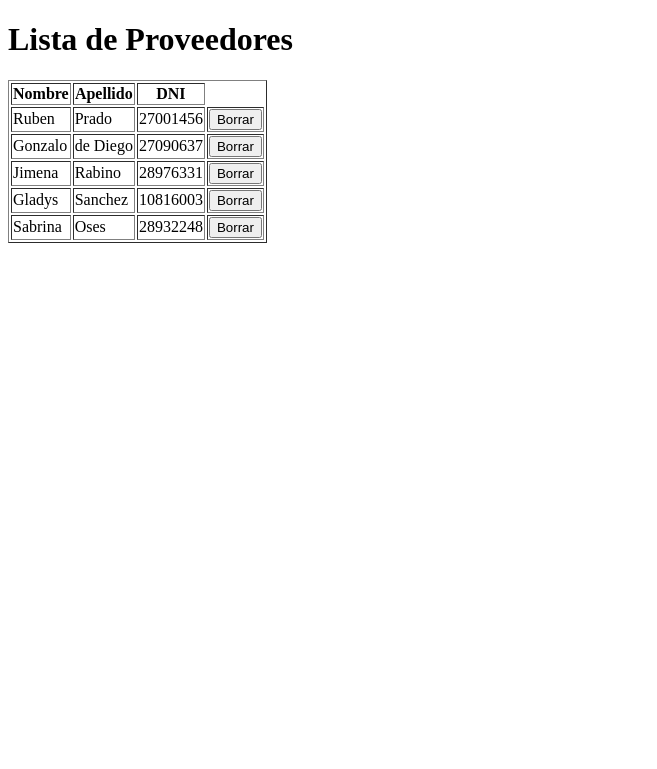
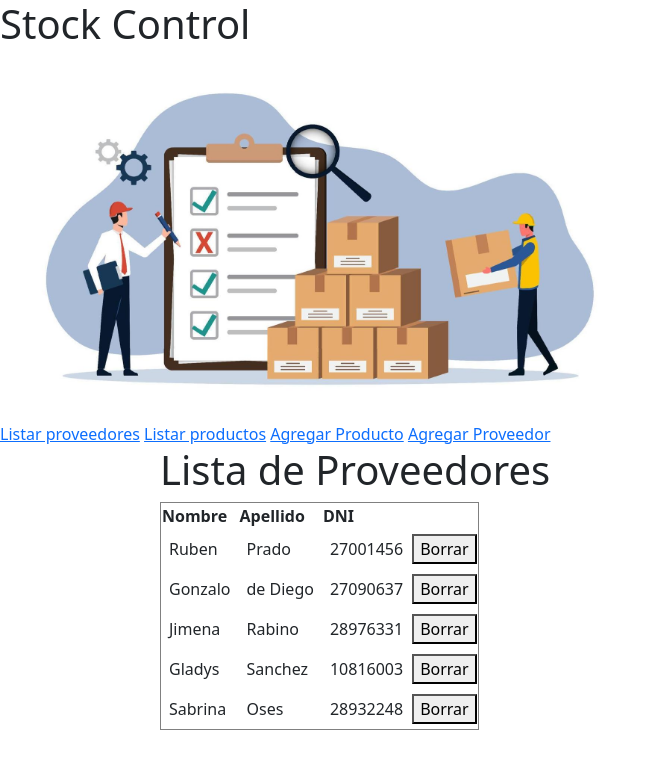
Before and after one commit to sabrinaoses/Tintegrador_Stock_control, a Django app: page /listar_proveedor/ in a window 1280 px wide. Shown: the top 769 px of the page, without its empty margins (0-657 px from the left). Run offline with Django 5.2, Linux system fonts and the light colour scheme; data comes from the database, SQL or seed files in the repository; parts of the project's set-up code (start-up, migrations or seed data) failed here and were passed over.

Commit message:
cambios en stock_control

```diff
--- a/compra/templates/compra/agregar_proveedor.html
+++ b/compra/templates/compra/agregar_proveedor.html
@@ -12,4 +12,5 @@
         <input type="text" id="dni" name="dni"><br>
         <input type="submit" value="Agregar">
     </form>
+ <a href="{% url 'listar_proveedor' %}">Listar proveedor</a>
 {% endblock %}
--- a/compra/templates/compra/listar_proveedor.html
+++ b/compra/templates/compra/listar_proveedor.html
@@ -1,10 +1,7 @@
-<!DOCTYPE html>
-<html lang="en">
-  <head>
-    <meta charset="UTF-8" />
-    <title>StockControl - Listar Proveedor</title>
-  </head>
-  <body>
+{% extends "base/base.html" %}
+{% block content %}
+
+
     <h1>Lista de Proveedores</h1>
 
     <table border="1">
@@ -18,9 +15,9 @@
       <tbody>
         {% for proveedor in proveedores %}
         <tr>
-          <td>{{ proveedor.nombre }}</td>
-          <td>{{ proveedor.apellido }}</td>
-          <td>{{ proveedor.dni }}</td>
+          <td class="p-2">{{ proveedor.nombre }}</td>
+          <td class="p-2">{{ proveedor.apellido }}</td>
+          <td class="p-2">{{ proveedor.dni }}</td>
           <td>
             <form
               method="post"
@@ -38,5 +35,5 @@
         {% endfor %}
       </tbody>
     </table>
-  </body>
-</html>
+
+{% endblock %}
--- a/compra/urls.py
+++ b/compra/urls.py
@@ -1,16 +1,14 @@
 from django.urls import path
-from .views import  agregar_proveedor, agregar_producto, listar_proveedor, listar_productos, actualizar_producto, \
-    actualizar_proveedor
+from .views import  (agregar_proveedor, agregar_producto, listar_proveedor, listar_productos, actualizar_producto, actualizar_proveedor)
 
-app_name = 'compra'
 
 urlpatterns = [
 
-    path('', listar_proveedor, name="listar_proveedor"),
+
     path('agregar_proveedor/', agregar_proveedor, name='agregar_proveedor'),
-    path('agregar_producto /', agregar_producto, name='agregar_producto'),
+    path('agregar_producto/', agregar_producto, name='agregar_producto'),
     path('listar_proveedor/', listar_proveedor, name="listar_proveedor"),
-    path('listar_productos/', listar_productos, name="listar_productos"),
+    path('', listar_productos, name="listar_productos"),
     path('actualizar_producto/<int:pk>', actualizar_producto, name="actualizar_producto"),
     path('actualizar_proveedor/<int:pk>', actualizar_proveedor, name="actualizar_proveedor"),
 
--- a/compra/views.py
+++ b/compra/views.py
@@ -18,8 +18,8 @@
     else:
         producto_form = ProductoForm()
 
-    return render(request, 'compra/producto_form.html',
-                         {'form': producto_form})
+    return render(request, 'compra/agregar_producto.html',
+                         {'form': agregar_producto})
 
 
 def agregar_proveedor(request):
@@ -30,13 +30,13 @@
             # Se guardan los datos que provienen del formulario en la B.D.
             nuevo_proveedor = proveedor_form.save(commit=True)
             messages.success(request,
-                             'Se ha agregado correctamente el provvedor{}'.format(nuevo_proveedor))
+                             'Se ha agregado correctamente el proveedor{}'.format(nuevo_proveedor))
             return  redirect(reverse('proveedor:agregar_proveedor', args={nuevo_proveedor.id}))
     else:
         proveedor_form = ProveedorForm()
 
-    return render(request, 'compra/proveedor_form.html',
-                         {'form': proveedor_form})
+    return render(request, 'compra/agregar_proveedor.html',
+                         {'form': agregar_proveedor})
 
 
 #Crear proveedor
@@ -94,11 +94,11 @@
         producto.save()
 
         productos = Producto.objects.all()
-        return render(request, 'compra/listar_productos.html', {'productos': productos})
+        return render(request, 'listar_productos.html', {'productos': productos})
 
     else:
         producto = Producto.objects.get(pk=pk)
-        return render(request, 'compra/.html', {'producto': producto})
+        return render(request, 'listar_productos.html', {'producto': producto})
 
 #Actualizar Proveedor
 
@@ -116,11 +116,11 @@
         proveedor.save()
 
         proveedores = Proveedor.objects.all()
-        return render(request, 'compra/listar_proveedor.html', {'proveedores': proveedores})
+        return render(request, 'listar_proveedor.html', {'proveedores': proveedores})
 
     else:
         proveedor = Proveedor.objects.get(pk=pk)
-        return render(request, 'compra/actualizar_proveedor.html', {'proveedor': proveedor})
+        return render(request, 'actualizar_proveedor.html', {'proveedor': proveedor})
 
 
 #Borrar producto
--- a/templates/base/base.html
+++ b/templates/base/base.html
@@ -5,16 +5,22 @@
     <head>
         <meta charset="UTF-8" />
         <meta name="viewport" content="width=device-width, initial-scale=1.0" />
+        <link href="https://cdn.jsdelivr.net/npm/bootstrap@5.2.3/dist/css/bootstrap.min.css" rel="stylesheet" integrity="sha384-rbsA2VBKQhggwzxH7pPCaAqO46MgnOM80zW1RWuH61DGLwZJEdK2Kadq2F9CUG65" crossorigin="anonymous">
+       <script src="https://cdn.jsdelivr.net/npm/bootstrap@5.2.3/dist/js/bootstrap.bundle.min.js" integrity="sha384-kenU1KFdBIe4zVF0s0G1M5b4hcpxyD9F7jL+jjXkk+Q2h455rYXK/7HAuoJl+0I4" crossorigin="anonymous"></script>
         <title>Document</title>
     </head>
+
     <body>
         <header>
-            <h1>stock control</h1>
-            <img src="{% static 'imagenes/imagen_stock_control1.jpg' %}" alt="" />
+            <h1>Stock Control</h1>
+            <img class="w-50"src="{% static 'imagenes/imagen_stock_control1.jpg' %}" alt="" />
         </header>
         <nav>
-            <a href="{% url 'listar_proveedor' %}">Listar provedores</a>
+            <a class="nav-item" href="{% url 'listar_proveedor' %}">Listar proveedores</a>
+            <a class="nav-item" href="{% url 'listar_productos' %}">Listar productos</a>
+             <a class="nav-item" href="{% url 'agregar_producto' %}">Agregar Producto</a>
+             <a class="nav-item" href="{% url 'agregar_proveedor' %}">Agregar Proveedor</a>
         </nav>
-        <section>{% block content %}{% endblock %}</section>
+        <section class="w-75 mx-auto">{% block content %}{% endblock %}</section>
     </body>
 </html>
```
Also changed, not shown: compra/templates/compra/agregar_producto.html (+6 -9 lines), compra/templates/compra/listar_productos.html (+4 -4 lines).
